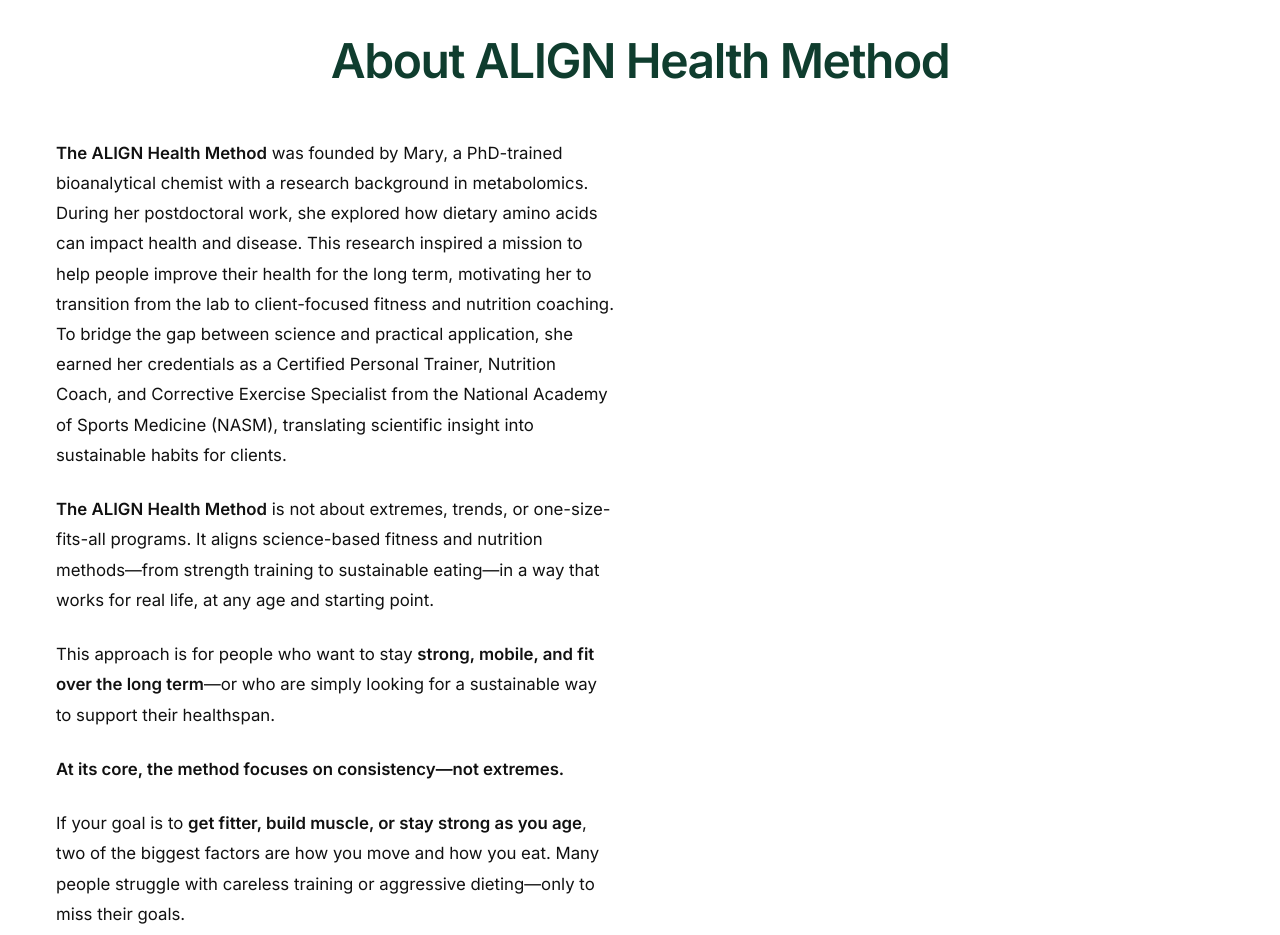
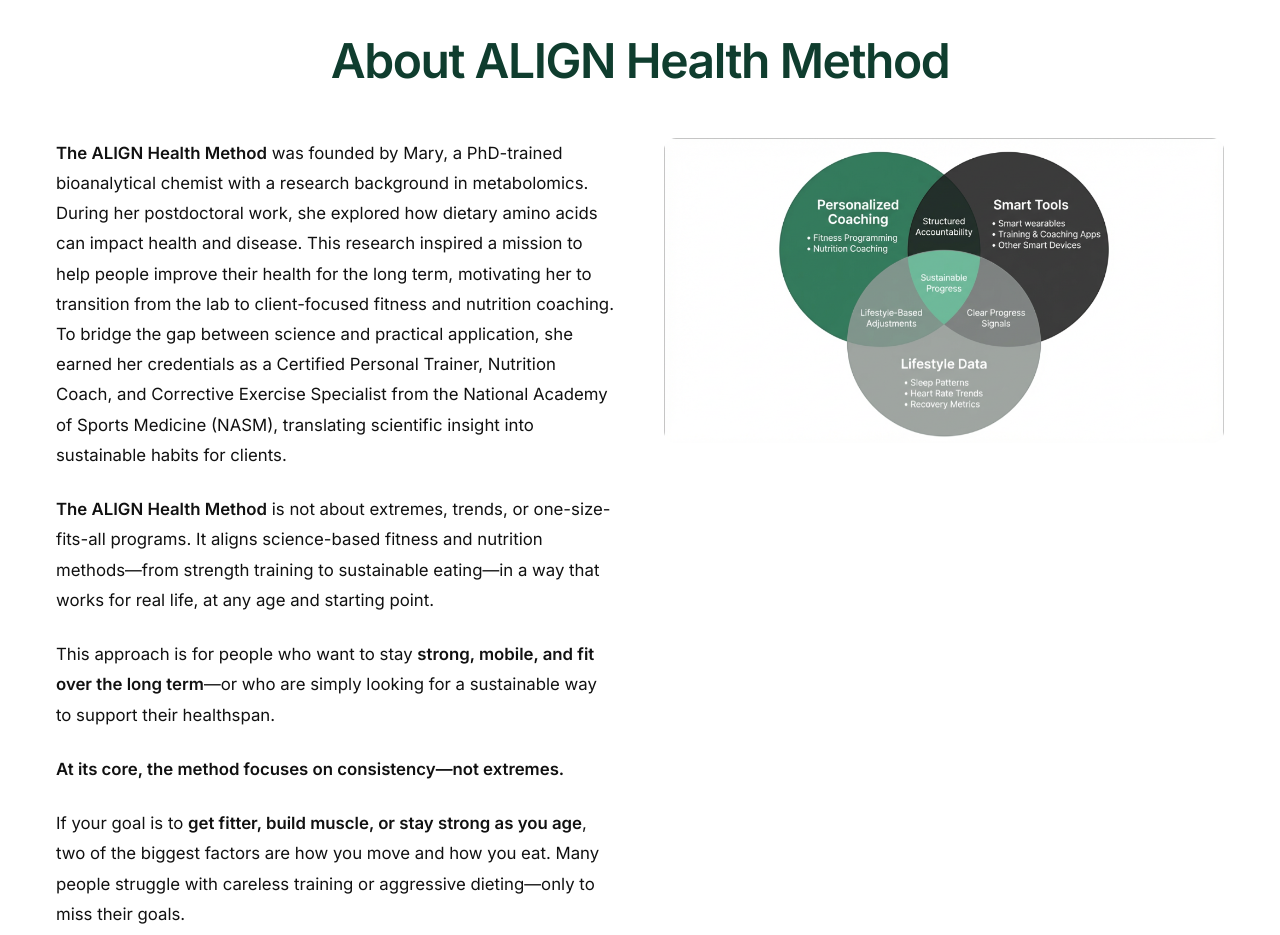
Before and after one commit to maryamt52/AlignHealthy, a React (Vite) app: page / in a window 1280 px wide. Shown: the part 1400-2335 px from the top of the page. Built offline with nearby package versions, Linux system fonts and the light colour scheme.

Commit message:
fix: restore venn diagram with new image and no clipping

```diff
--- a/src/components/AboutSection.jsx
+++ b/src/components/AboutSection.jsx
@@ -27,6 +27,12 @@ const AboutSection = () => {
                         </p>
 
 
+                        {/* Mobile Image: Appears after 2nd paragraph */}
+                        <img
+                            src="/align-method-chart.png?v=12"
+                            alt="Align Health Method - Personalized, Structured, Sustainable"
+                            className="about-chart mobile-only-chart"
+                        />
 
                         <p>
                             This approach is for people who want to stay <strong style={{ fontWeight: '600' }}>strong, mobile, and fit over the long term</strong>—or who are simply looking for a sustainable way to support their healthspan.
@@ -46,6 +52,13 @@ const AboutSection = () => {
                     </div>
 
 
+                    <div className="about-image desktop-only-chart">
+                        <img
+                            src="/align-method-chart.png?v=12"
+                            alt="Align Health Method - Personalized, Structured, Sustainable"
+                            className="about-chart"
+                        />
+                    </div>
                 </div>
             </div>
             <style jsx>{`
--- a/src/styles/main.css
+++ b/src/styles/main.css
@@ -291,6 +291,22 @@ img.navbar-logo {
   margin-bottom: 1.5rem;
 }
 
+.about-chart {
+  width: 100%;
+  height: auto;
+  object-fit: contain;
+  border-radius: var(--radius-md);
+  /* clip-path explicitly removed to prevent cutting off bottom */
+}
+
+.mobile-only-chart {
+  display: block;
+  margin: 2rem 0;
+}
+
+.desktop-only-chart {
+  display: none;
+}
 
 
 @media (min-width: 900px) {
@@ -303,5 +319,13 @@ img.navbar-logo {
     padding-top: 0;
   }
 
+  .mobile-only-chart {
+    display: none;
+  }
 
+  .desktop-only-chart {
+    display: block;
+    position: sticky;
+    top: 100px;
+  }
 }
```
Also changed, not shown: public/align-method-chart.png (added).
